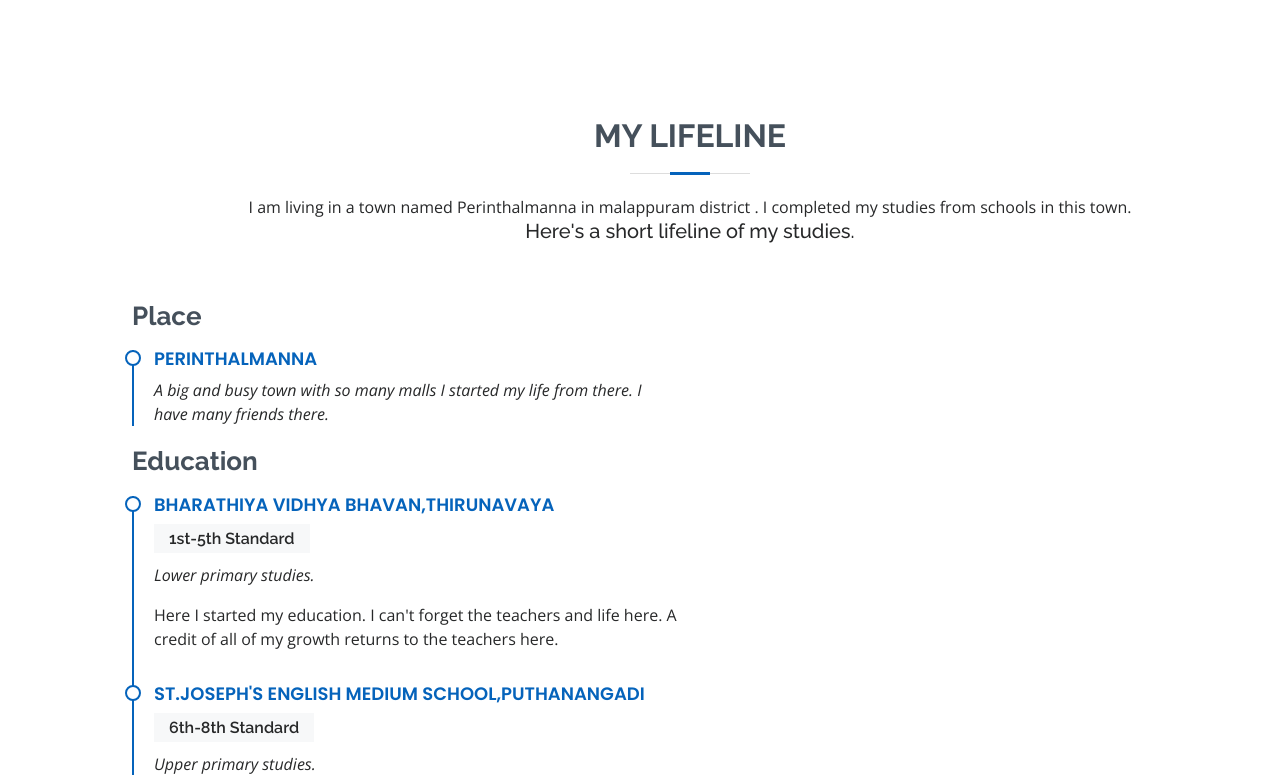
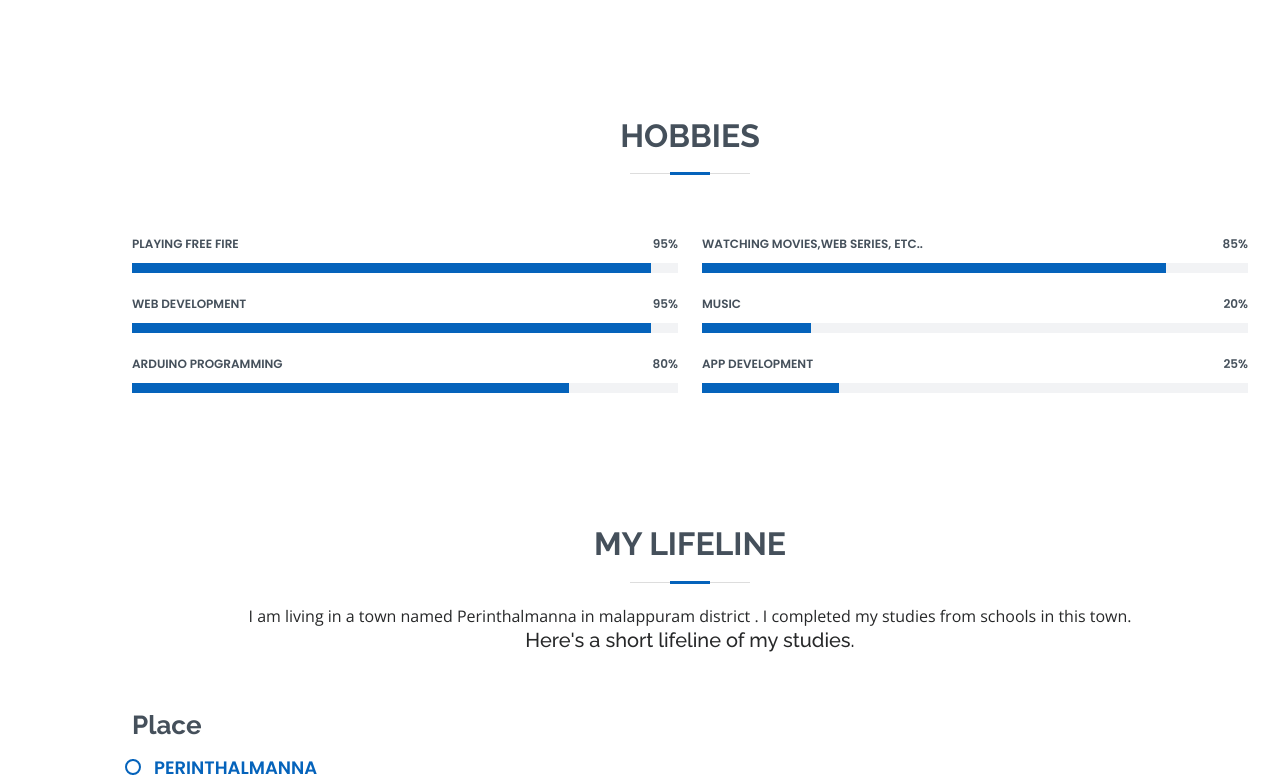
Before and after one commit to VAISHNAVGIT/.com, a plain HTML site: page index.html in a window 1280 px wide. Shown: the part 1784-2559 px from the top of the page. Drawn offline with nearby package versions, Linux system fonts and the light colour scheme.

Commit message:
Update index.html

```diff
--- a/index.html
+++ b/index.html
@@ -224,6 +224,71 @@
 
             <div class="progress">
               <span class="skill">Python<i class="val">25%</i></span>
+              <div class="progress-bar-wrap">
+                <div class="progress-bar" role="progressbar" aria-valuenow="25" aria-valuemin="0" aria-valuemax="100"></div>
+              </div>
+            </div>
+
+          </div>
+
+        </div>
+
+      </div>
+    </section><!-- End Skills Section -->
+ <!-- ======= Hobbies ======= -->
+    <section id="Hobbies" class="skills section-bg">
+      <div class="container" data-aos="fade-up">
+
+        <div class="section-title">
+          <h2>Hobbies</h2>
+          <!-- <p>.</p> -->
+        </div>
+
+        <div class="row skills-content">
+
+          <div class="col-lg-6">
+
+            <div class="progress">
+              <span class="skill">Playing FREE FIRE <i class="val">95%</i></span>
+              <div class="progress-bar-wrap">
+                <div class="progress-bar" role="progressbar" aria-valuenow="95" aria-valuemin="0" aria-valuemax="100"></div>
+              </div>
+            </div>
+
+            <div class="progress">
+              <span class="skill">Web Development <i class="val">95%</i></span>
+              <div class="progress-bar-wrap">
+                <div class="progress-bar" role="progressbar" aria-valuenow="95" aria-valuemin="0" aria-valuemax="100"></div>
+              </div>
+            </div>
+
+            <div class="progress">
+              <span class="skill">Arduino Programming <i class="val">80%</i></span>
+              <div class="progress-bar-wrap">
+                <div class="progress-bar" role="progressbar" aria-valuenow="80" aria-valuemin="0" aria-valuemax="100"></div>
+              </div>
+            </div>
+
+          </div>
+
+          <div class="col-lg-6">
+
+            <div class="progress">
+              <span class="skill">Watching Movies,Web Series, etc.. <i class="val">85%</i></span>
+              <div class="progress-bar-wrap">
+                <div class="progress-bar" role="progressbar" aria-valuenow="85" aria-valuemin="0" aria-valuemax="100"></div>
+              </div>
+            </div>
+
+            <div class="progress">
+              <span class="skill"> MUSIC <i class="val">20%</i></span>
+              <div class="progress-bar-wrap">
+                <div class="progress-bar" role="progressbar" aria-valuenow="20" aria-valuemin="0" aria-valuemax="100"></div>
+              </div>
+            </div>
+
+            <div class="progress">
+              <span class="skill">App Development<i class="val">25%</i></span>
               <div class="progress-bar-wrap">
                 <div class="progress-bar" role="progressbar" aria-valuenow="25" aria-valuemin="0" aria-valuemax="100"></div>
               </div>
```
